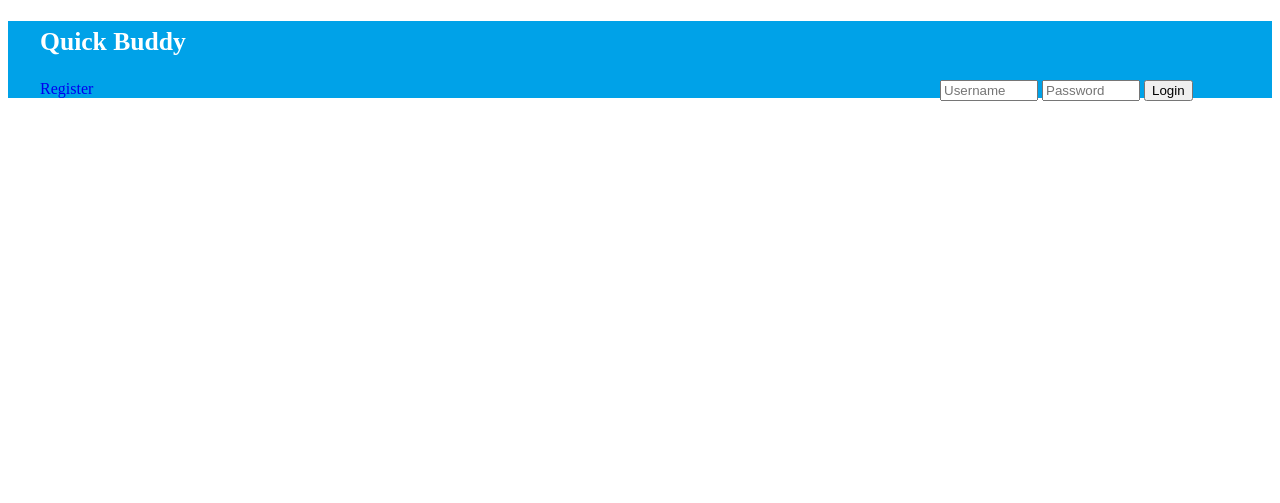
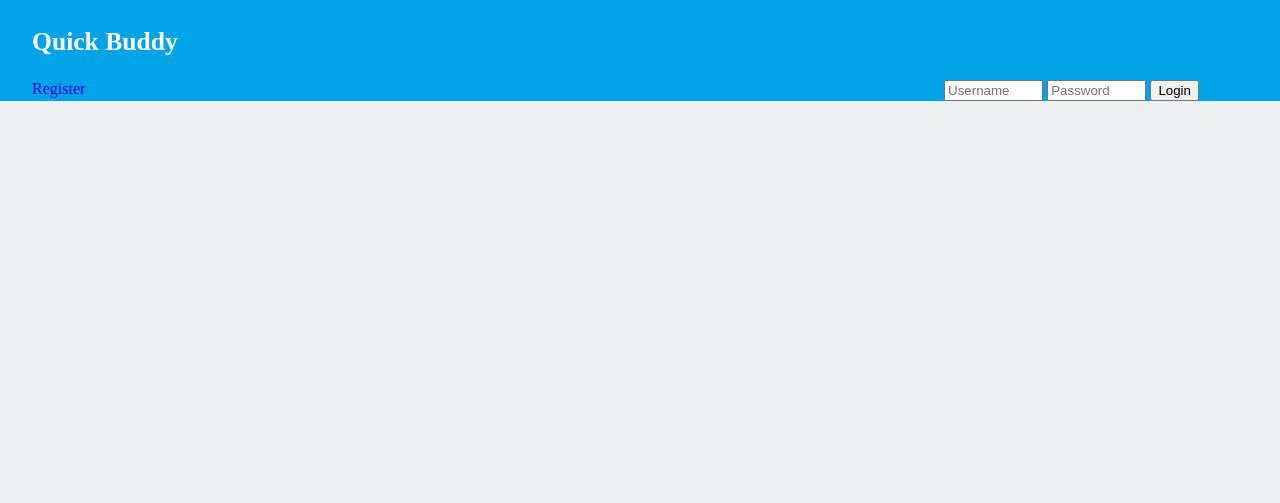
Before and after one commit to TrocaTudo95/LTW-FEUP, a PHP site: page /templates/header.php in a window 1280 px wide. Shown: the top 503 px of the page. Run offline with PHP 8.4, Linux system fonts and the light colour scheme.

Commit message:
added some grid layout

```diff
--- /dev/null
+++ b/css/layout.css
@@ -0,0 +1,27 @@
+body {
+    background-color: #edeff0;
+
+    margin: 0 auto;
+    width: 80em;
+
+    display: grid;
+    grid-template-columns: [start] 1fr [display] 1fr [addtodos] 1fr [end];
+    grid-template-rows: [start] 1fr [header] 3fr [content] 1fr [end];
+  }
+
+body > header {
+    grid-column: start / end;
+    grid-row: start / header;
+  }
+#add_to_do_form {
+    grid-column: display / addtodos;
+    grid-row: header / content;
+}
+#display_lists{
+    grid-column: start / display;
+    grid-row: header / content;
+}
+body > footer{
+    grid-column: start/end;
+    grid-row: content/end;
+}
--- a/index.php
+++ b/index.php
@@ -1,6 +1,6 @@
 <?php
   include ('templates/header.php');
   include ('templates/display_lists.php');
-  include('templates/add_list_form.php');
+  include('templates/add_todo_form.php');
   include ('templates/footer.php');
 ?>
--- a/templates/add_todo_form.php
+++ b/templates/add_todo_form.php
@@ -2,6 +2,7 @@
 ?>
 
 <div id="add_todo_form">
+    <h3>Create ToDo</h3>
     <form action="action_add_todo.php" method="post">
         <header>
             <input type="text" name="title" required="required" placeholder="Title">
--- a/templates/header.php
+++ b/templates/header.php
@@ -5,6 +5,7 @@
     <meta charset="utf-8">
     <meta name="viewport" content="width=device-width, initial-scale=1.0">
     <link rel="stylesheet" href="css/style.css">
+    <link rel="stylesheet" href="css/layout.css">
   </head>
   <body>
     <header>
```
